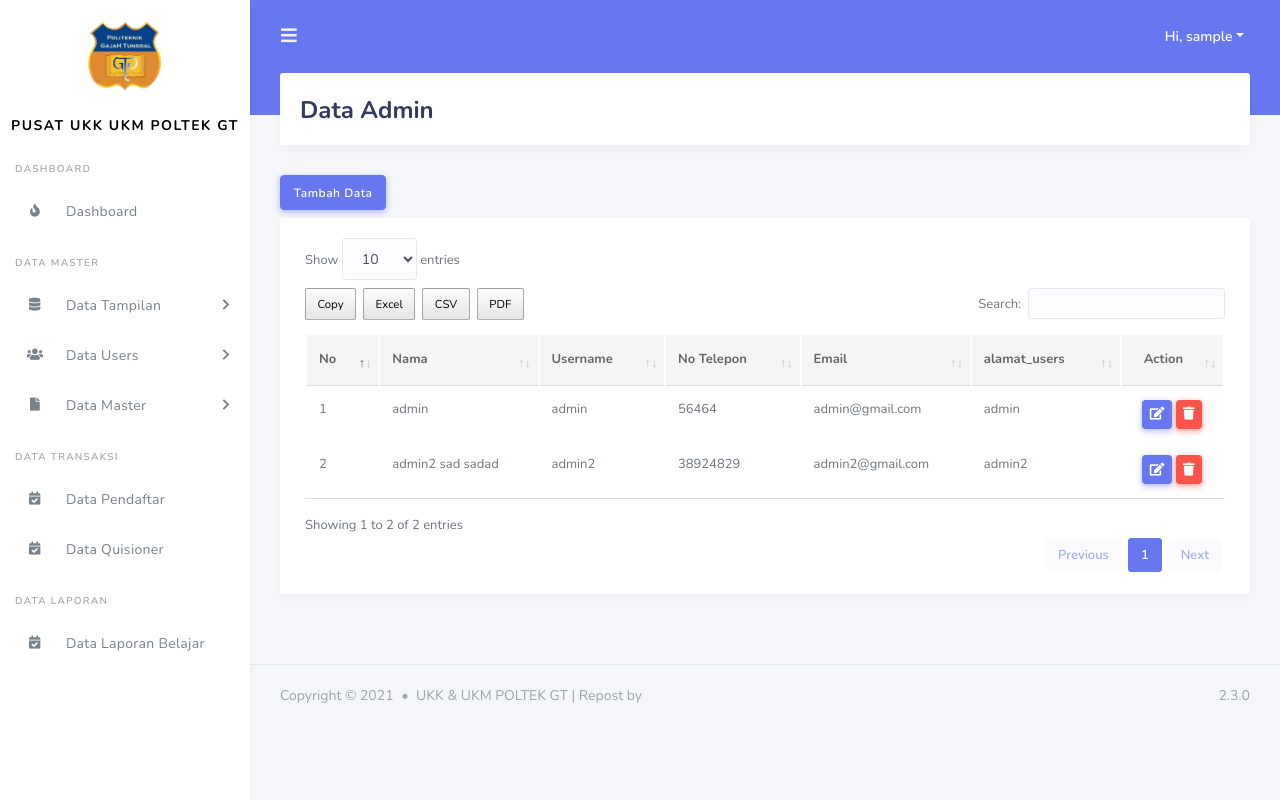
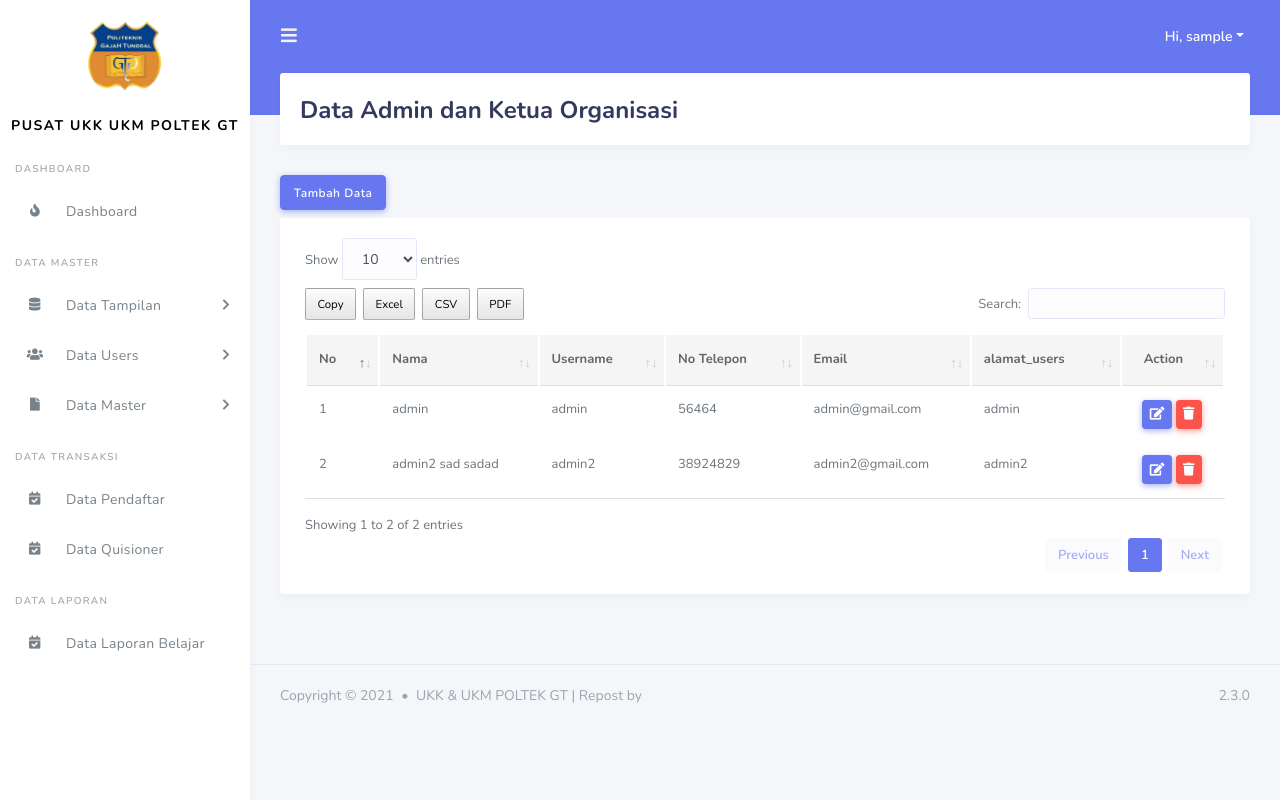
Before and after one commit to mardi12345/ukkukmpoltek, a PHP site: page /ukkukmpoltek/admin/data_admin.php in a window 1280 px wide. Run offline with PHP 8.4, Linux system fonts and the light colour scheme; the visitor is signed in with stand-in values (Sample User, id 1); data comes from the database, SQL or seed files in the repository; some libraries are stand-ins or nearby versions.

Commit message:
upd sidebar ketua

```diff
--- a/admin/data_admin.php
+++ b/admin/data_admin.php
@@ -15,7 +15,7 @@ $id_users = $_SESSION['id_users'];
 <div class="main-content">
   <section class="section">
     <div class="section-header">
-      <h1>Data Admin</h1>
+      <h1>Data Admin dan Ketua Organisasi</h1>
     </div>
     <button type="button" class="btn btn-primary mb-2" data-toggle="modal" data-target="#tambahdata">
       Tambah Data
--- a/kepala_sekolah/data_admin.php
+++ b/kepala_sekolah/data_admin.php
@@ -15,7 +15,7 @@ $id_users = $_SESSION['id_users'];
 <div class="main-content">
   <section class="section">
     <div class="section-header">
-      <h1>Data Admin</h1>
+      <h1>Data Admin dan Ketua Organisasi</h1>
     </div>
     <button type="button" class="btn btn-primary mb-2" data-toggle="modal" data-target="#tambahdata">
       Tambah Data
--- a/template/sidebar.php
+++ b/template/sidebar.php
@@ -63,7 +63,7 @@ include("../include/koneksi.php");
                 <li class="nav-item dropdown">
                   <a href="#" class="nav-link has-dropdown" data-toggle="dropdown"><i class="fas fa-users"></i> <span>Data Users</span></a>
                   <ul class="dropdown-menu">
-                    <li><a class="nav-link" href="<?= $base_url ?>admin/data_admin.php">Data Admin</a></li>
+                    <li><a class="nav-link" href="<?= $base_url ?>admin/data_admin.php">Data Admin/Ketua</a></li>
                     <li><a class="nav-link" href="<?= $base_url ?>admin/data_murid.php">Data Murid</a></li>
                     <li><a class="nav-link" href="<?= $base_url ?>admin/data_guru.php">Data Guru</a></li>
                   </ul>
@@ -120,7 +120,7 @@ include("../include/koneksi.php");
                 <li class="nav-item dropdown">
                   <a href="#" class="nav-link has-dropdown" data-toggle="dropdown"><i class="fas fa-users"></i> <span>Data Users</span></a>
                   <ul class="dropdown-menu">
-                    <li><a class="nav-link" href="<?= $base_url ?>kepala_sekolah/data_admin.php">Data Admin</a></li>
+                    <li><a class="nav-link" href="<?= $base_url ?>kepala_sekolah/data_admin.php">Data Admin/Ketua</a></li>
                     <li><a class="nav-link" href="<?= $base_url ?>kepala_sekolah/data_murid.php">Data Murid</a></li>
                     <li><a class="nav-link" href="<?= $base_url ?>kepala_sekolah/data_guru.php">Data Guru</a></li>
                   </ul>
```
